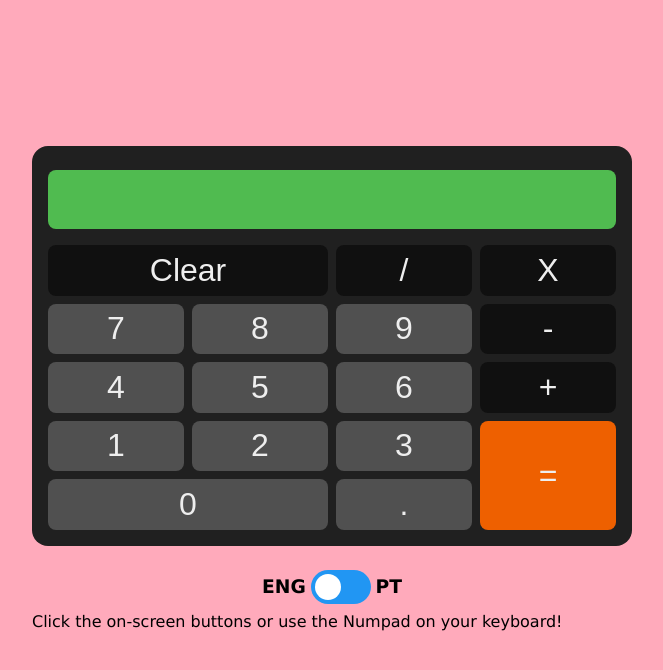
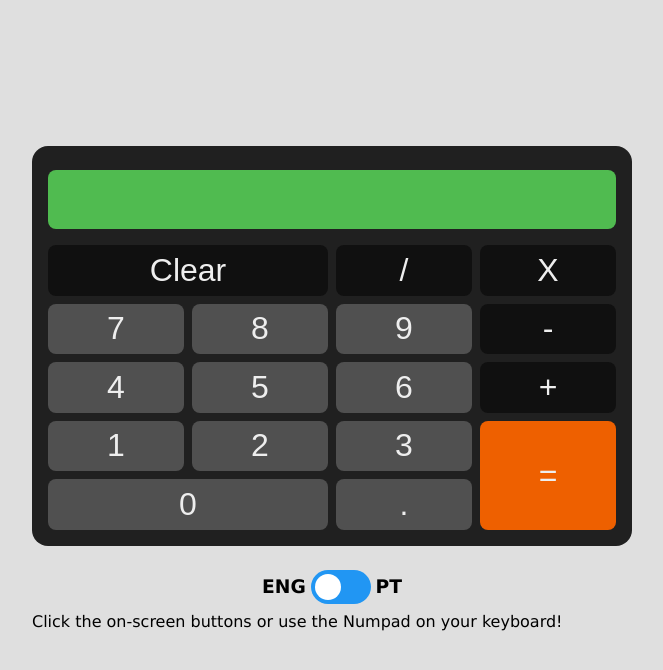
Before and after one commit to LuisECL/simple-calculator, a plain HTML site: page interface.html in a window 1280 px wide. Shown: the whole page, without its empty margins (308-971 px from the left). Drawn offline with Linux system fonts and the light colour scheme.

Commit message:
Final CSS touches

```diff
--- a/style.css
+++ b/style.css
@@ -2,7 +2,7 @@
   margin: 0;
   padding: 0;
 
-  background-color: #ffaabb;
+  background-color: #dfdfdf;
 }
 
 body {
@@ -181,10 +181,6 @@ input:checked + .slider::before {
   border-radius: 50%;
 }
 
-.instructions > p {
-
-}
-
 .hide {
   background-color: #50bb50;
   width: 100%;
```
